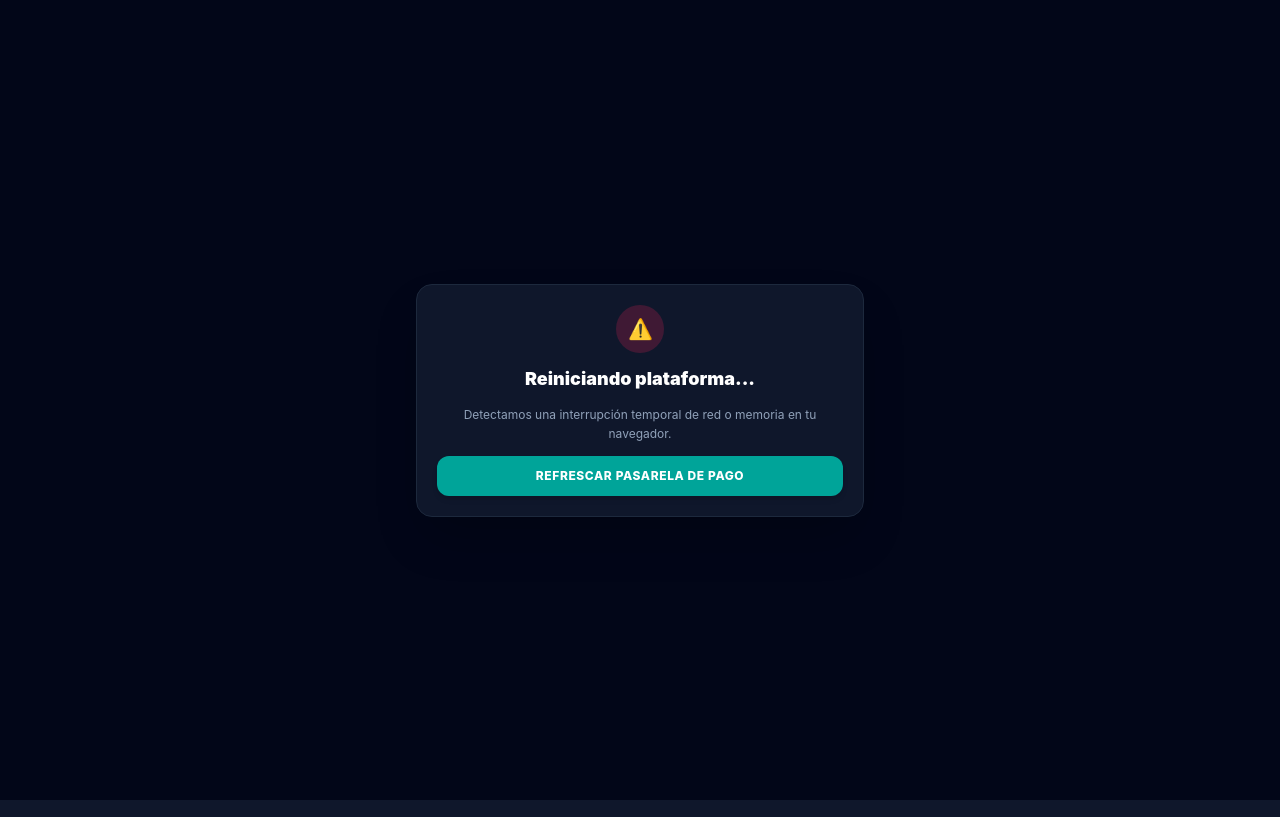
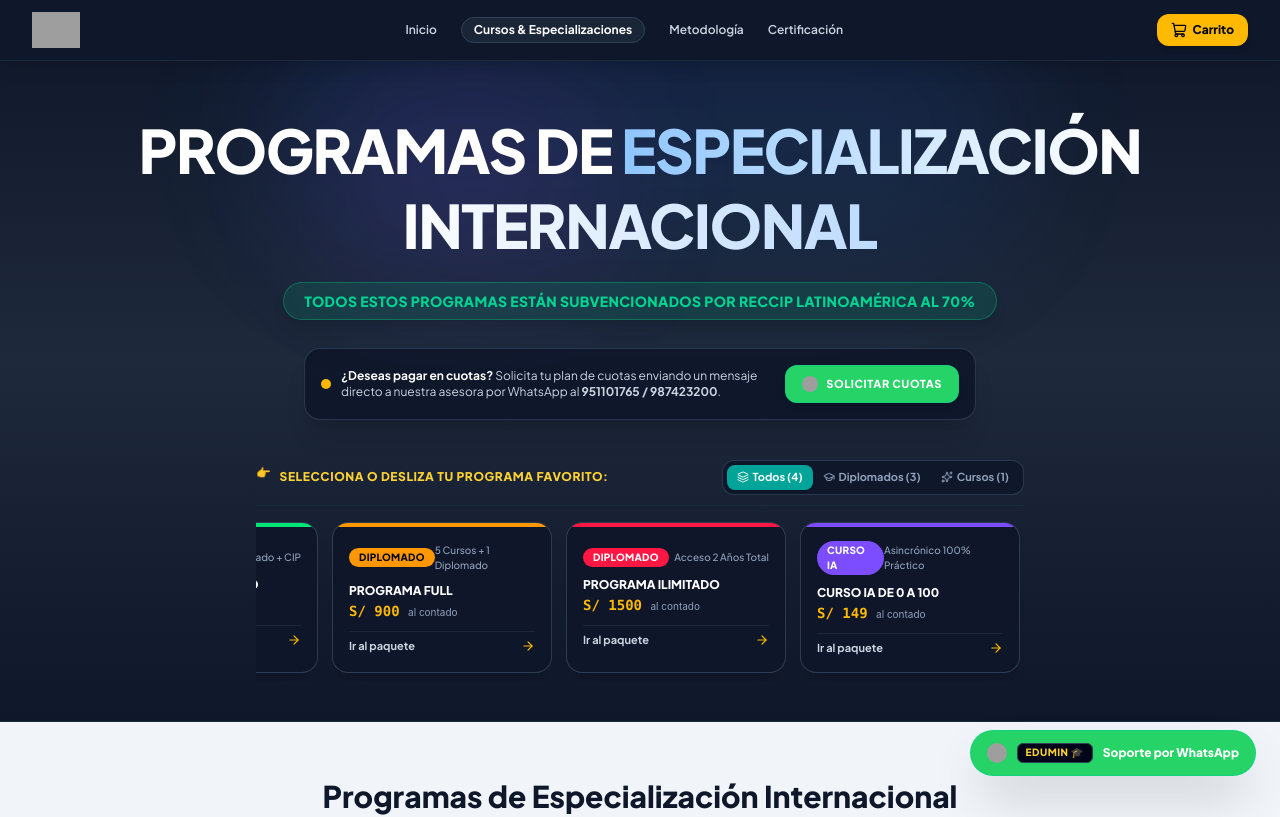
Before and after one commit to jefaturaacademica-ai/pasarela-pago-edumin, a React (Vite) app: page / in a window 1280 px wide. Shown: the top 817 px of the page. Built offline with nearby package versions, Linux system fonts and the light colour scheme; grey boxes are pictures that could not be loaded.

Commit message:
fix: resolve Temporal Dead Zone state initialization order in IzipayCheckoutModal and App

```diff
--- a/package.json
+++ b/package.json
@@ -24,6 +24,7 @@
     "@types/react-dom": "^19.2.7",
     "@vitejs/plugin-react": "^6.1.1",
     "oxlint": "^1.81.0",
+    "puppeteer": "^25.12.0",
     "vite": "^8.3.0"
   }
 }
--- a/src/App.jsx
+++ b/src/App.jsx
@@ -14,9 +14,8 @@ import Footer from './components/Footer';
 
 import { validatePaymentIntegrity } from './utils/securityUtils';
 
-export default function App() {
-  // Official Specialization Packages
-  const packages = [
+// Official Specialization Packages (Module Constant to prevent TDZ hoisting issues)
+const OFFICIAL_PACKAGES = [
   {
     id: 'completo',
     category: 'diplomado',
@@ -100,6 +99,9 @@ export default function App() {
     ],
   },
 ];
+
+export default function App() {
+  const packages = OFFICIAL_PACKAGES;
 
   // Shopping Cart State
   const [cartItems, setCartItems] = useState([]);
@@ -281,7 +283,7 @@ export default function App() {
       const hash = window.location.hash || '';
 
       if (hash.includes('admin') || hash.includes('asesora')) {
-        setSelectedPackageForAdmin(packages[0]);
+        setSelectedPackageForAdmin(OFFICIAL_PACKAGES[0]);
         setIsAdminPanelOpen(true);
         setIsAsesoraLoginOpen(false);
         return;
@@ -289,6 +291,7 @@ export default function App() {
 
       if (hash.includes('checkout') && hash.includes('?')) {
         const queryStr = hash.split('?')[1];
+        if (queryStr) {
           const params = new URLSearchParams(queryStr);
           if (params.get('cliente') || params.get('nom') || params.get('monto')) {
             const reqId = params.get('id') || 'PAGO-CUSTOM';
@@ -330,11 +333,24 @@ export default function App() {
             setIsStudentCheckoutOpen(true);
           }
         }
+      }
     };
 
+    // Defer initial hash check so React completes hook initialization
+    const timer = setTimeout(() => {
       checkHashOrder();
-    window.addEventListener('hashchange', checkHashOrder);
-    return () => window.removeEventListener('hashchange', checkHashOrder);
+    }, 0);
+
+    const onHashChange = () => {
+      checkHashOrder();
+    };
+
+    window.addEventListener('hashchange', onHashChange);
+
+    return () => {
+      clearTimeout(timer);
+      window.removeEventListener('hashchange', onHashChange);
+    };
   }, []);
 
   const handleOpenAdminPanel = (pkgData) => {
--- a/src/components/AdminPanelModal.jsx
+++ b/src/components/AdminPanelModal.jsx
@@ -45,6 +45,9 @@ export default function AdminPanelModal({
   const [generatedLink, setGeneratedLink] = useState('');
   const [copied, setCopied] = useState(false);
   const [currentCreatedPlan, setCurrentCreatedPlan] = useState(null);
+
+  const safeTransactions = Array.isArray(successfulTransactions) ? successfulTransactions : [];
+  const safePlans = Array.isArray(installmentPlans) ? installmentPlans : [];
 
   if (!isOpen) return null;
 
@@ -217,7 +220,7 @@ export default function AdminPanelModal({
             }`}
           >
             <CheckCircle2 className="w-4 h-4 text-emerald-950" />
-            <span>✅ Transacciones Exitosas ({successfulTransactions.length})</span>
+            <span>✅ Transacciones Exitosas ({safeTransactions.length})</span>
           </button>
 
           <button
@@ -447,12 +450,12 @@ export default function AdminPanelModal({
               <div className="p-3.5 rounded-2xl bg-emerald-950/60 border border-emerald-500/30 text-emerald-300">
                 <span className="text-[11px] text-slate-400 font-bold uppercase tracking-wider block">Total Recaudado</span>
                 <span className="text-xl font-black text-emerald-400">
-                  S/ {successfulTransactions.reduce((acc, curr) => acc + (Number(curr.amount) || 0), 0).toFixed(2)}
+                  S/ {safeTransactions.reduce((acc, curr) => acc + (Number(curr.amount) || 0), 0).toFixed(2)}
                 </span>
               </div>
               <div className="p-3.5 rounded-2xl bg-blue-950/60 border border-blue-500/30 text-blue-300">
                 <span className="text-[11px] text-slate-400 font-bold uppercase tracking-wider block">Pagos Aprobados</span>
-                <span className="text-xl font-black text-blue-400">{successfulTransactions.length} Transacciones</span>
+                <span className="text-xl font-black text-blue-400">{safeTransactions.length} Transacciones</span>
               </div>
               <div className="p-3.5 rounded-2xl bg-amber-950/60 border border-amber-500/30 text-amber-300">
                 <span className="text-[11px] text-slate-400 font-bold uppercase tracking-wider block">Notificación Q10 / n8n</span>
@@ -473,7 +476,7 @@ export default function AdminPanelModal({
 
             {/* List of Payments */}
             <div className="space-y-3 max-h-[50vh] overflow-y-auto pr-1">
-              {successfulTransactions
+              {safeTransactions
                 .filter(t => {
                   if (!searchTerm) return true;
                   const search = searchTerm.toLowerCase();
@@ -544,7 +547,7 @@ export default function AdminPanelModal({
                     )}
                   </div>
                 ))}
-              {successfulTransactions.length === 0 && (
+              {safeTransactions.length === 0 && (
                 <div className="p-8 text-center text-slate-500 bg-slate-900/50 rounded-2xl border border-slate-800">
                   <CheckCircle2 className="w-8 h-8 text-slate-600 mx-auto mb-2" />
                   <p className="font-bold text-slate-400">Aún no hay transacciones registradas</p>
@@ -558,7 +561,7 @@ export default function AdminPanelModal({
         {/* TAB 4: GENERAL HISTORY */}
         {activeTab === 'history' && (
           <div className="space-y-3 text-xs animate-fadeIn">
-            {installmentPlans.map((plan) => (
+            {safePlans.map((plan) => (
               <div key={plan.id} className="p-3.5 rounded-xl bg-slate-900 border border-slate-800 flex justify-between items-center">
                 <div>
                   <p className="font-bold text-white">{plan.clientName} - {plan.packageName}</p>
--- a/src/components/ErrorBoundary.jsx
+++ b/src/components/ErrorBoundary.jsx
@@ -18,29 +18,32 @@ export default class ErrorBoundary extends React.Component {
     if (this.state.hasError) {
       return (
         <div className="min-h-screen bg-slate-950 text-white flex flex-col items-center justify-center p-6 text-center space-y-4 font-sans">
-          <div className="p-5 bg-slate-900 border border-slate-800 rounded-2xl max-w-md space-y-3 shadow-2xl">
+          <div className="p-5 bg-slate-900 border border-slate-800 rounded-2xl max-w-lg space-y-3 shadow-2xl">
             <div className="w-12 h-12 rounded-full bg-rose-500/20 text-rose-400 flex items-center justify-center mx-auto text-xl font-bold">
               ⚠️
             </div>
-            <h2 className="text-lg font-black text-white">Reiniciando plataforma...</h2>
+            <h2 className="text-lg font-black text-white">Detalle de Interrupción de Plataforma</h2>
+            <div className="p-3 bg-slate-950 rounded-xl border border-rose-500/30 text-rose-400 text-left font-mono text-[11px] overflow-x-auto max-h-40 break-all">
+              <strong>Error:</strong> {this.state.error?.toString() || 'Sin información'}
+            </div>
             <p className="text-xs text-slate-400 leading-relaxed">
-              Detectamos una interrupción temporal de red o memoria en tu navegador.
+              Haz clic abajo para resetear la memoria de la aplicación y volver al inicio.
             </p>
             <button
               onClick={() => {
                 if (typeof window !== 'undefined') {
                   try {
-                    localStorage.removeItem('edumin_asesora_session');
-                    localStorage.removeItem('edumin_last_student_info');
+                    localStorage.clear();
+                    sessionStorage.clear();
                   } catch (e) {
-                    console.warn('Error clearing localStorage:', e);
+                    console.warn('Error clearing storage:', e);
                   }
                   window.location.href = window.location.origin + window.location.pathname;
                 }
               }}
               className="w-full py-3 bg-[#00a499] hover:bg-[#00897b] text-white font-extrabold text-xs uppercase tracking-wider rounded-xl transition-all cursor-pointer shadow-md"
             >
-              Refrescar Pasarela de Pago
+              Resetear Memoria y Refrescar Pasarela
             </button>
           </div>
         </div>
--- a/src/components/IzipayCheckoutModal.jsx
+++ b/src/components/IzipayCheckoutModal.jsx
@@ -79,19 +79,6 @@ export default function IzipayCheckoutModal({
   // Step state: 'info' (Datos del Alumno) -> 'payment' (Formulario Izipay)
   const [step, setStep] = useState('info');
 
-  // Animated dots for "Transacción en proceso..."
-  const [dotCount, setDotCount] = useState(1);
-
-  useEffect(() => {
-    if (!isProcessingPayment && !loadingToken) return;
-    const interval = setInterval(() => {
-      setDotCount((prev) => (prev >= 4 ? 1 : prev + 1));
-    }, 400);
-    return () => clearInterval(interval);
-  }, [isProcessingPayment, loadingToken]);
-
-  const dots = '.'.repeat(dotCount);
-
   // Student form fields (Separated Nombres, Apellidos, and DNI)
   const [studentFirstName, setStudentFirstName] = useState('');
   const [studentLastName, setStudentLastName] = useState('');
@@ -112,6 +99,19 @@ export default function IzipayCheckoutModal({
 
   // Mode: 'production' by default for real bank charges
   const [izipayMode, setIzipayMode] = useState('production');
+
+  // Animated dots for "Transacción en proceso..."
+  const [dotCount, setDotCount] = useState(1);
+
+  useEffect(() => {
+    if (!isProcessingPayment && !loadingToken) return;
+    const interval = setInterval(() => {
+      setDotCount((prev) => (prev >= 4 ? 1 : prev + 1));
+    }, 400);
+    return () => clearInterval(interval);
+  }, [isProcessingPayment, loadingToken]);
+
+  const dots = '.'.repeat(dotCount);
 
   // Custom amount state (allows admin to select S/ 1.00 test or full amount)
   const baseAmount = amount || 540;
--- a/src/components/Navbar.jsx
+++ b/src/components/Navbar.jsx
@@ -24,7 +24,10 @@ export default function Navbar({
               className="h-8 sm:h-9 object-contain group-hover:opacity-90 transition-opacity"
               onError={(e) => {
                 e.target.style.display = 'none';
-                e.target.nextSibling.style.display = 'flex';
+                if (e.target.parentElement) {
+                  const logoText = e.target.parentElement.querySelector('div');
+                  if (logoText) logoText.style.display = 'flex';
+                }
               }}
             />
             <div className="hidden items-center space-x-1 font-extrabold text-xl tracking-tight text-white">
```
Also changed, not shown: 1 other file (tests, documents, lock files or other folders). Lines whose indentation alone changed are shown as unchanged.
